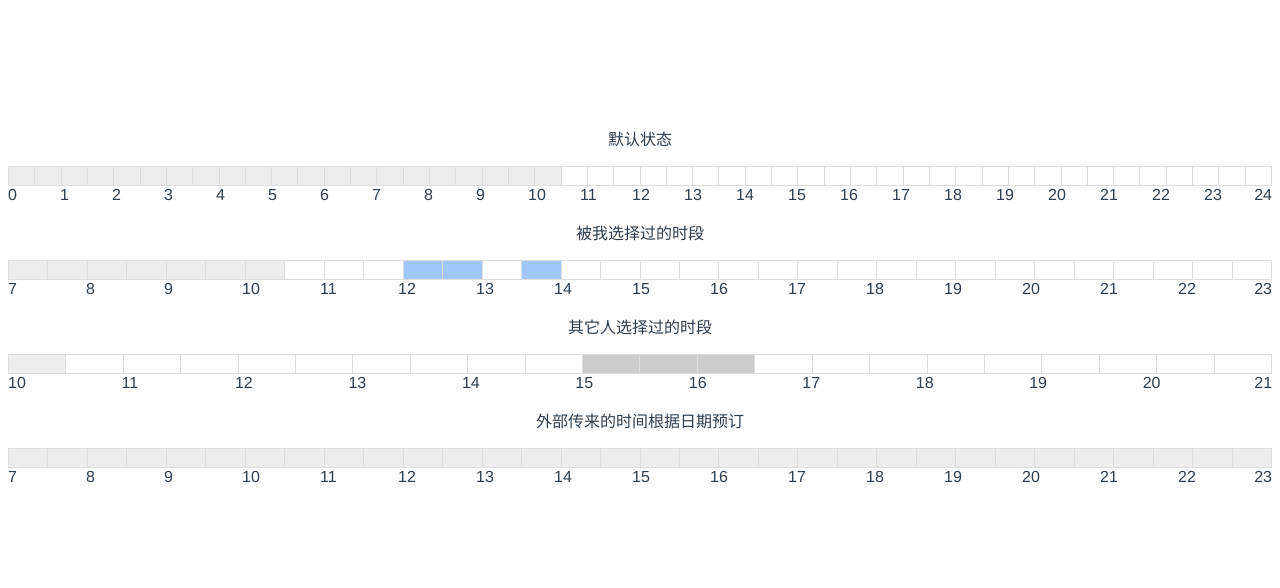
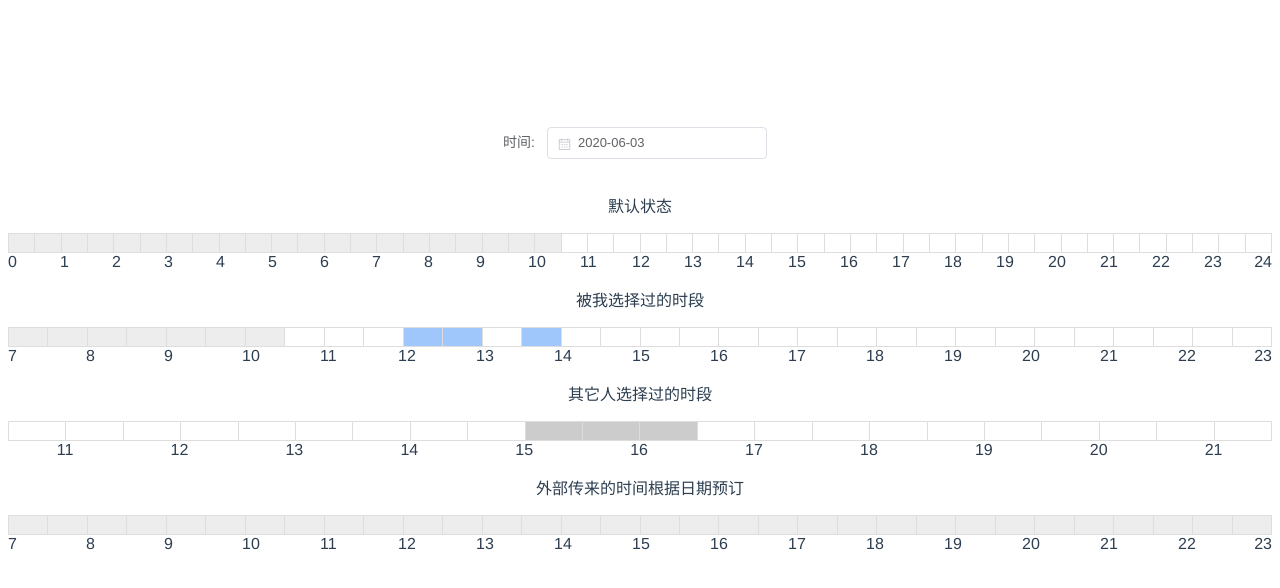
Before and after one commit to fishb/element-timeline, a Vue app: page / in a window 1280 px wide. Shown: the top 588 px of the page. Built offline with nearby package versions, Linux system fonts and the light colour scheme.

Commit message:
加入需要提前多少小时预订功能

```diff
--- a/src/components/timeLine.vue
+++ b/src/components/timeLine.vue
@@ -1,69 +1,134 @@
 <template>
   <div class="vslider">
     <div class="vslider-container" :ref="domRef">
-            <div :class="['vslider-item', { 'lightgray': item.overdue } , { 'darkblue': item.ischecked } , { 'lightblue': item.ishover } , { 'disableblue' : item.checked } , { 'darkgray': item.disabled } ]" v-for="(item,index) in hourList" :key="index" @click="ClickVslider(item.hour,index,$event)" :hour-list="item.hour" :hourkey="index" @mouseover="mouseoverItem(item)" @mouseleave="mouseleaveItem(item)">
-                <popper v-if="!item.overdue && !item.disabled && item.visible" :timeformat="timeformat" :hoverslot="tips">
+      <div
+        :class="['vslider-item', { 'lightgray': item.overdue } , { 'darkblue': item.ischecked } , { 'lightblue': item.ishover } , { 'disableblue' : item.checked } , { 'darkgray': item.disabled } ]"
+        v-for="(item,index) in hourList"
+        :key="index"
+        @click="ClickVslider(item.hour,index,$event)"
+        :hour-list="item.hour"
+        :hour="`${formatTime(item.hour[0])} ~ ${formatTime(item.hour[1])}`"
+        :hourkey="index"
+        @mouseover="mouseoverItem(item)"
+        @mouseleave="mouseleaveItem(item)"
+      >
+        <popper
+          v-if="!item.overdue && !item.disabled && item.visible"
+          :timeformat="timeformat"
+          :hoverslot="tips"
+        >
           <div class="popper-slot" slot="content">
             <el-button type="text" @click.stop="onCancel">取消</el-button>
             <el-button type="primary" @click.stop="EventEmit(item.hour,index,$event)">确定</el-button>
           </div>
         </popper>
-                <popper v-if="item.overdue && item.overdueShow" :timeformat="'已过期'" hoverslot=" " class="diableBox">
-                </popper>
-                <popper v-if="item.checked && item.checkedShow" :timeformat="'已被我预定'" hoverslot=" " class="diableBox">
+        <popper
+          v-if="item.overdue && item.overdueShow"
+          :timeformat="'已过期'"
+          hoverslot=" "
+          class="diableBox"
+        ></popper>
+        <popper
+          v-if="item.checked && item.checkedShow"
+          :timeformat="'已被我预定'"
+          hoverslot=" "
+          class="diableBox"
+        >
           <i class="el-icon-success" slot="icon" style="margin: 0 2px;color: #67C23A;"></i>
         </popper>
-                <popper v-if="item.disabled && item.disabledShow" :timeformat="`已被${disabledList.find(i=>i.time==item.hour[0]).name}预定`" hoverslot=" " class="diableBox">
-                </popper>
+        <popper
+          v-if="item.disabled && item.disabledShow"
+          :timeformat="`已被${disabledList.find(i=>i.time==item.hour[0]).name}预定`"
+          hoverslot=" "
+          class="diableBox"
+        ></popper>
       </div>
     </div>
-        <div class="vslider-number">
-            <span v-for="(item,index) in hourList" :key="index" :hour-list="item.hour" :hourkey="index">{{item.hour[0] % 1 === 0 ? item.hour[0] : ""}}{{hourList.length-1 === index ? item.hour[1] : ''}}</span>
+    <div class="vslider-number" v-if="hourList[0].hour[0] % 1 === 0">
+      <span
+        v-for="(item,index) in hourList"
+        :key="index"
+        :hour-list="item.hour"
+        :hour="`${formatTime(item.hour[0])} ~ ${formatTime(item.hour[1])}`"
+        :hourkey="index"
+      >{{item.hour[0] % 1 === 0 ? item.hour[0] : ""}}{{hourList.length-1 === index ? item.hour[1] % 1 === 0 ? item.hour[1] : '' : ""}}</span>
+    </div>
+    <div class="vslider-number hous" v-else>
+      <span
+        v-for="(item,index) in hourList"
+        :key="index"
+        :hour-list="item.hour"
+        :hour="`${formatTime(item.hour[0])} ~ ${formatTime(item.hour[1])}`"
+        :hourkey="index"
+      >{{item.hour[1] % 1 === 0 ? item.hour[1] : ""}}{{hourList.length-1 === index ? item.hour[1] % 1 === 0 ? item.hour[1] : '' : ''}}</span>
     </div>
   </div>
 </template>
 
 <script>
-import popper from '@/components/popper';
+import popper from "@/components/popper";
+const format = n => {
+  return n > 9 ? n : `0${n}`;
+};
+const getTimestamp = timestamp => {
+  let d = new Date(timestamp);
+  let year = d.getFullYear();
+  let month = format(d.getMonth() + 1);
+  let day = format(d.getDate());
+  let hour = format(d.getHours());
+  let minutes = format(d.getMinutes());
+  return {
+    NewDate: new Date(`${year}-${month}-${day}`),
+    ym: year + "-" + month,
+    ymd: year + "-" + month + "-" + day,
+    hm: `${hour}:${minutes}`
+  };
+};
 export default {
-    name: 'timeLine',
+  name: "timeLine",
   components: {
     popper
   },
   props: {
     date: {
       type: [String],
-            default: ""
+      default: () => {
+        return getTimestamp(new Date()).ymd;
+      }
+    },
+    advance: {
+      type: [String, Number],
+      default: 0
     },
     minHour: {
-            type: [String,Number],
+      type: [String, Number],
       default: 0
     },
     maxHour: {
-            type: [String,Number],
+      type: [String, Number],
       default: 24
     },
     unit: {
-            type: [String,Number],
+      type: [String, Number],
       default: 30
     },
     // 单位 一格表示的时段对应的刻度
     scale: {
-            type: [String,Number],
+      type: [String, Number],
       default: 0.5
     },
     //已经被别人预定
     disabledList: {
-            type: [String,Array],
-            default: ()=>{
-                return []
+      type: [String, Array],
+      default: () => {
+        return [];
       }
     },
     //已经被我预定
     checkedList: {
-            type: [String,Array],
-            default: ()=> {
-                return []
+      type: [String, Array],
+      default: () => {
+        return [];
       }
     },
     domRef: {
@@ -86,109 +151,156 @@ export default {
       selectHours: [], //选择的时间
       hovermin: "", //鼠标悬浮的最小时间
       hovermax: "" //鼠标悬浮的最大时间
+    };
+  },
+  watch: {
+    clear(newValue, oldValue) {
+      console.info(oldValue);
+      if (!newValue) {
+        this.onCancel();
       }
     },
-    watch: {
-        clear(newValue,oldValue) {
-            console.info(oldValue)
-            if(!newValue) {
-                this.onCancel()
-            }
+    date(newValue,oldValue) {
+        console.log(newValue,oldValue);
+        this.hourList = this.getHoursList();
     }
   },
   computed: {
     /** 时间提示格式化 **/
     timeformat() {
-            if(this.isMove && this.hovermin && this.hovermax && this.selectmin && this.selectmax) {
-                if(this.hovermax < this.selectmin) {
-                    return this.formatTimeList([this.hovermin,this.selectmax])
-                }else if(this.hovermin > this.selectmax) {
-                    return this.formatTimeList(this.selectmin < this.selectmax ? [this.selectmin,this.hovermax] : [this.selectmax,this.hovermax])
-                }else {
-                    return this.formatTimeList(this.selectmin < this.selectmax ? [this.selectmin,this.selectmax] : [this.selectmax,this.selectmin])
+      if (
+        this.isMove &&
+        this.hovermin &&
+        this.hovermax &&
+        this.selectmin &&
+        this.selectmax
+      ) {
+        if (this.hovermax < this.selectmin) {
+          return this.formatTimeList([this.hovermin, this.selectmax]);
+        } else if (this.hovermin > this.selectmax) {
+          return this.formatTimeList(
+            this.selectmin < this.selectmax
+              ? [this.selectmin, this.hovermax]
+              : [this.selectmax, this.hovermax]
+          );
+        } else {
+          return this.formatTimeList(
+            this.selectmin < this.selectmax
+              ? [this.selectmin, this.selectmax]
+              : [this.selectmax, this.selectmin]
+          );
         }
-            }else{
-                return this.formatTimeList(this.selectmin < this.selectmax ? [this.selectmin,this.selectmax] : [this.selectmax,this.selectmin])
+      } else {
+        return this.formatTimeList(
+          this.selectmin < this.selectmax
+            ? [this.selectmin, this.selectmax]
+            : [this.selectmax, this.selectmin]
+        );
       }
     },
     /**提示   选中的长度为1显示移动光标 如果移动鼠标则提示再次点击 **/
     tips() {
-            if(this.selectHours.length!==1) return "";
-            if(this.endX !== this.startX) return "(再次点击确认时段)";
+      if (this.selectHours.length !== 1) return "";
+      if (this.endX !== this.startX) return "(再次点击确认时段)";
       return "(移动光标选择更多时段)";
-        }
+    },
+    // getHoursList() {
+    //   let nowTime = getTimestamp(new Date());
+    //   let hour = `${nowTime.ymd} ${nowTime.hm}`;
+    //   let arr = [];
+    //   for (let i = this.minHour; i < this.maxHour; i += this.scale) {
+    //     arr.push(i);
+    //   }
+    //   return arr.map(item => {
+    //     return {
+    //       hour: [item, item + this.scale],
+    //       visible: false, //弹出
+    //       disabled: this.disabledList.map(i => i.time).includes(item), //禁用
+    //       overdue: new Date(`${this.date} ${this.formatTime(item + this.scale)}`).getTime() - (this.advance*60*60*1000) < new Date(hour).getTime(),
+    //       checked: this.checkedList.includes(item), //已选
+    //       ischecked: false, //选中
+    //       ishover: false, //悬浮
+    //       overdueShow: false, //过期的弹窗
+    //       checkedShow: false, //已经被预定的弹窗
+    //       disabledShow: false // 其他人预定弹窗
+    //     };
+    //   });
+    // }
   },
   methods: {
-        format(n) {
-            return n > 9 ? n : `0${n}`
-        },
     formatTime(num) {
-            let time = String(num).split('.');
-            let hour = this.format(time[0]);
-            let minute = time[1] ? this.format(Number(`0.${time[1]}`) * 60) : '00';
-            return `${hour}:${minute}`
+      let time = String(num).split(".");
+      let hour = format(time[0]);
+      let minute = time[1] ? format(Number(`0.${time[1]}`) * 60) : "00";
+      return `${hour}:${minute}`;
     },
     formatTimeList(list) {
-            let [min,max] = list;
-            let minutes = (max - min) / this.scale * this.unit;
-            return `${this.formatTime(min)}~${this.formatTime(max)} ${minutes}分钟`
+      let [min, max] = list;
+      let minutes = ((max - min) / this.scale) * this.unit;
+      return `${this.formatTime(min)}~${this.formatTime(max)} ${minutes}分钟`;
     },
     getnum(num) {
-            let time = String(num).split('.');
-            let minute = time[1] ? this.format(Number(`0.${time[1]}`) * 60) : '0';
-            return minute
+      let time = String(num).split(".");
+      let minute = time[1] ? format(Number(`0.${time[1]}`) * 60) : "0";
+      return minute;
     },
     getHoursList() {
-            //let hour = new Date(this.date).getHours() + new Date(this.date).getMinutes() / 60;
-            let hour = new Date().getHours() + new Date().getMinutes() / 60;
+      let nowTime = getTimestamp(new Date());
+      let hour = `${nowTime.ymd} ${nowTime.hm}`;
       let arr = [];
-            for(let i=this.minHour; i<this.maxHour; i+=this.scale) {
-                arr.push(i)
+      for (let i = this.minHour; i < this.maxHour; i += this.scale) {
+        arr.push(i);
       }
-            return arr.map(item=>{
+      return arr.map(item => {
         return {
-                    hour: [item,item+this.scale],
+          hour: [item, item + this.scale],
           visible: false, //弹出
-                    disabled: this.disabledList.map(i=>i.time).includes(item), //禁用
-                    overdue: !this.date ?  item + this.scale < hour : new Date().getTime() < new Date(this.date).getTime(),
+          disabled: this.disabledList.map(i => i.time).includes(item), //禁用
+          overdue: new Date(`${this.date} ${this.formatTime(item + this.scale)}`).getTime() - (this.advance*60*60*1000) < new Date(hour).getTime(),
           checked: this.checkedList.includes(item), //已选
           ischecked: false, //选中
           ishover: false, //悬浮
           overdueShow: false, //过期的弹窗
           checkedShow: false, //已经被预定的弹窗
           disabledShow: false // 其他人预定弹窗
+        };
+      });
+    },
+    SecondsClick(hour, index, e) {
+      /**如果选择的区间包括禁用了的区间**/
+      let key = this.hourList.findIndex((u, ukey) => {
+        if (u.hour[0] === this.selectHours[0].hour[0]) {
+          return ukey;
         }
       });
-        },
-        SecondsClick(hour,index,e) {
-             /**如果选择的区间包括禁用了的区间**/
-               let key = this.hourList.findIndex((u,ukey)=>{
-                   if(u.hour[0]===this.selectHours[0].hour[0]){
-                       return ukey
-                    }
-               })
-               let uList = key > index ? this.hourList.slice(index,key+1) : this.hourList.slice(key,index+1)
-               if(uList.find(i=>i.overdue || i.disabled || i.checked)){
+      let uList =
+        key > index
+          ? this.hourList.slice(index, key + 1)
+          : this.hourList.slice(key, index + 1);
+      if (uList.find(i => i.overdue || i.disabled || i.checked)) {
         return;
       }
       /**如果先选择时间较大再选择小的就把 hour[0]赋值给mix反之hour「1」赋值给max**/
-               if(this.selectmax > hour[1]) {
+      if (this.selectmax > hour[1]) {
         this.selectmin = hour[0];
-               }else {
+      } else {
         this.selectmax = hour[1];
       }
       this.endX = e.x;
-               let [min,max] = this.selectmin < this.selectmax ? [ this.selectmin,this.selectmax] : [this.selectmax, this.selectmin];
-               this.hourList = this.hourList.map(item=>{
+      let [min, max] =
+        this.selectmin < this.selectmax
+          ? [this.selectmin, this.selectmax]
+          : [this.selectmax, this.selectmin];
+      this.hourList = this.hourList.map(item => {
         return {
           ...item,
           ischecked: item.hour[0] < max && item.hour[1] > min
-                   }
-               })
+        };
+      });
     },
     /** 点击按钮改变原有数组的属性并且添加到selectHours. 长度大于1点击按钮则为重选，清空掉前面选择的 **/
-        ClickVslider(hour,index,e) {
-            if(!this.selectHours.length || this.selectHours.length>1) {
+    ClickVslider(hour, index, e) {
+      if (!this.selectHours.length || this.selectHours.length > 1) {
         this.selectmin = hour[0];
         this.selectmax = hour[1];
         this.isMove = true;
@@ -196,180 +308,211 @@ export default {
         this.endX = e.x;
       }
       //第二次次点击按钮
-            if(this.selectHours.length===1) {
+      if (this.selectHours.length === 1) {
         this.isMove = false;
-               this.SecondsClick(hour,index,e)
+        this.SecondsClick(hour, index, e);
       }
       //重置
-            if(this.selectHours.length>1) {
+      if (this.selectHours.length > 1) {
         this.selectHours = [];
-                this.hourList = this.hourList.map(item=>{
+        this.hourList = this.hourList.map(item => {
           return {
             ...item,
             ischecked: false
+          };
+        });
       }
-                })
+      let data = this.hourList.find(i => i.hour === hour);
+      let showdata = this.hourList.find(i => i.visible); // 点击禁用按钮不触发。
+      if (data.overdue || data.disabled || data.checked) return;
+      this.$nextTick(() => {
+        if (showdata) {
+          this.$set(showdata, "visible", false);
         }
-            let data = this.hourList.find(i=>i.hour===hour);
-            let showdata = this.hourList.find(i=>i.visible); // 点击禁用按钮不触发。
-            if(data.overdue || data.disabled || data.checked) return;
-            this.$nextTick(()=>{
-                if(showdata) {
-                    this.$set(showdata,'visible',false)
-                }
-                this.$set(this.hourList[index],'visible',!data.visible)
-                this.$set(this.hourList[index],'ischecked',data.ischecked ? data.ischecked : !data.ischecked)
+        this.$set(this.hourList[index], "visible", !data.visible);
+        this.$set(
+          this.hourList[index],
+          "ischecked",
+          data.ischecked ? data.ischecked : !data.ischecked
+        );
         this.selectHours.push(this.hourList[index]);
-            })
-            this.Clear()
+      });
+      this.Clear();
     },
     onCancel() {
-            [this.selectmin,this.selectmax,this.selectHours,this.isMove,this.hovermin,this.hovermax] = [0,0,[],false,"",""];
-            this.hourList = this.hourList.map(item=>{
+      [
+        this.selectmin,
+        this.selectmax,
+        this.selectHours,
+        this.isMove,
+        this.hovermin,
+        this.hovermax
+      ] = [0, 0, [], false, "", ""];
+      this.hourList = this.hourList.map(item => {
         return {
           ...item,
           visible: false,
           ishover: false,
           ischecked: item.ischecked ? !item.ischecked : false
-                }
-            })
+        };
+      });
     },
     // 确定
-        EventEmit(hour,index,e) {
-            if(this.selectHours.length === 1) {
-                this.SecondsClick(hour,index,e)
+    EventEmit(hour, index, e) {
+      if (this.selectHours.length === 1) {
+        this.SecondsClick(hour, index, e);
       }
-            this.$emit('getHours',{time:[this.formatTime(this.selectmin),this.formatTime(this.selectmax)], timeformat: this.timeformat});
-            [this.selectmin,this.selectmax,this.startX,this.endX,this.hovermax,this.hovermin,this.selectHours,this.isMove] = ["","",0,0,"","",[],false];
+      this.$emit("getHours", {
+        time: [
+          this.formatTime(this.selectmin),
+          this.formatTime(this.selectmax)
+        ],
+        timeformat: this.timeformat
+      });
+      [
+        this.selectmin,
+        this.selectmax,
+        this.startX,
+        this.endX,
+        this.hovermax,
+        this.hovermin,
+        this.selectHours,
+        this.isMove
+      ] = ["", "", 0, 0, "", "", [], false];
       this.hourList = this.getHoursList();
     },
     // 重置
     Clear() {
-            this.$emit('clearHours',this.domRef)
+      this.$emit("clearHours", this.domRef);
     },
     mouseoverItem(item) {
       //被我预定
-            if(item.checked) {
-                this.$set(item,'checkedShow',true)
-                return
+      if (item.checked) {
+        this.$set(item, "checkedShow", true);
+        return;
       }
       //被其他人预定
-            if(item.disabled) {
-                this.$set(item,'disabledShow',true)
-                return
+      if (item.disabled) {
+        this.$set(item, "disabledShow", true);
+        return;
       }
       //已过期
-            if(item.overdue) {
-                this.$set(item,'overdueShow',true)
-                return
+      if (item.overdue) {
+        this.$set(item, "overdueShow", true);
+        return;
       }
     },
     mouseleaveItem(item) {
       //被我预定
-            if(item.checked) {
-                this.$set(item,'checkedShow',false)
-                return
+      if (item.checked) {
+        this.$set(item, "checkedShow", false);
+        return;
       }
       //被其他人预定
-            if(item.disabled) {
-                this.$set(item,'disabledShow',false)
-                return
+      if (item.disabled) {
+        this.$set(item, "disabledShow", false);
+        return;
       }
       //已过期
-            if(item.overdue) {
-                this.$set(item,'overdueShow',false)
-                return
+      if (item.overdue) {
+        this.$set(item, "overdueShow", false);
+        return;
       }
     }
   },
   created() {
-        this.hourList = this.getHoursList()
+    this.hourList = this.getHoursList();
   },
   mounted() {
-        this.$refs[this.domRef].addEventListener('mousemove',(e)=>{
-            if(this.isMove) {
-                if(e.x!==this.startX) {
+    this.$refs[this.domRef].addEventListener("mousemove", e => {
+      if (this.isMove) {
+        if (e.x !== this.startX) {
           this.endX = e.x;
         }
-               let index = e.target.getAttribute('hourkey');
-               let key = this.selectHours.length ? this.hourList.findIndex((u,ukey)=>{
-                   if(u.hour[0]===this.selectHours[0].hour[0]){
-                       return ukey
+        let index = e.target.getAttribute("hourkey");
+        let key = this.selectHours.length
+          ? this.hourList.findIndex((u, ukey) => {
+              if (u.hour[0] === this.selectHours[0].hour[0]) {
+                return ukey;
               }
-               }) : null;
-               if(!key) {
-                   return
+            })
+          : null;
+        if (!key) {
+          return;
         }
-               let [min,max] = key > index ? [index,key] : [key,index];
-               let uList = this.hourList.slice(min,Number(max)+1);
-               if(uList.find(i=>i.overdue || i.disabled || i.checked)){
+        let [min, max] = key > index ? [index, key] : [key, index];
+        let uList = this.hourList.slice(min, Number(max) + 1);
+        if (uList.find(i => i.overdue || i.disabled || i.checked)) {
           return;
         }
         this.hovermin = index ? this.hourList[index].hour[0] : this.selectmin;
         this.hovermax = index ? this.hourList[index].hour[1] : this.selectmax;
-               this.$nextTick(()=>{
-                   this.hourList = this.hourList.map((item,itemIndex)=>{
+        this.$nextTick(() => {
+          this.hourList = this.hourList.map((item, itemIndex) => {
             return {
               ...item,
-                            ishover: this.hovermax < this.selectmin ?  itemIndex > Number(min)-1 && itemIndex < Number(max) :
-                            itemIndex > Number(min) && itemIndex < Number(max)+1
+              ishover:
+                this.hovermax < this.selectmin
+                  ? itemIndex > Number(min) - 1 && itemIndex < Number(max)
+                  : itemIndex > Number(min) && itemIndex < Number(max) + 1
+            };
+          });
+        });
       }
-                    })
-               })
+    });
   }
-        })
-    }
-}
+};
 </script>
 
 <style scoped>
-ul,li{
+ul,
+li {
   list-style-type: none;
 }
-.vslider{
+.vslider {
   width: 100%;
   display: flex;
   flex-direction: column;
 }
-.vslider-container{
+.vslider-container {
   width: 100%;
   height: 20px;
   line-height: 20px;
   display: flex;
   cursor: pointer;
 }
-.vslider-item{
+.vslider-item {
   flex: 1;
   border: 1px solid #ddd;
   border-right-width: 0px;
   position: relative;
 }
-.vslider-item:last-child{
+.vslider-item:last-child {
   border-right-width: 1px;
 }
-.lightgray{
+.lightgray {
   cursor: default;
   background-color: #ededee;
 }
-.darkgray{
+.darkgray {
   cursor: default;
   background-color: #ccc;
 }
-.lightblue{
+.lightblue {
   background-color: #d7eafd;
 }
-.darkblue{
+.darkblue {
   background-color: #1989fa;
 }
 .disableblue {
   cursor: default;
   background-color: #a0c7fb;
 }
-.vslider-number{
+.vslider-number {
   width: 100%;
   display: flex;
 }
-.vslider-number span{
+.vslider-number span {
   flex: 1;
   text-align: left;
   margin-left: -8px;
@@ -377,29 +520,34 @@ ul,li{
 .vslider-number span:first-child {
   margin-left: 0;
 }
-.vslider-number span:last-child{
+.vslider-number span:last-child {
   text-align: right;
   margin-left: 0;
 }
-.popper-slot{
+.hous span {
+  text-align: right;
+  margin-right: -8px;
+  margin-left: auto;
+}
+.popper-slot {
   margin: 5px 0;
   text-align: right;
 }
-.popper-slot .el-button{
+.popper-slot .el-button {
   padding: 4px 8px;
 }
-.vslider-item:last-child >>> .vslider-popper{
-    left:  0;
+.vslider-item:last-child >>> .vslider-popper {
+  left: 0;
   transform: translate(-85%, 0);
 }
-.vslider-item:last-child >>> .vslider-popper .popper__arrow{
+.vslider-item:last-child >>> .vslider-popper .popper__arrow {
   left: 90%;
 }
-.vslider-item:first-child >>> .vslider-popper{
-    left:  50%;
+.vslider-item:first-child >>> .vslider-popper {
+  left: 50%;
   transform: translate(0%, 0);
 }
-.vslider-item:first-child >>> .vslider-popper .popper__arrow{
+.vslider-item:first-child >>> .vslider-popper .popper__arrow {
   left: 10%;
 }
 </style>
--- a/src/view/index.vue
+++ b/src/view/index.vue
@@ -1,17 +1,49 @@
 <template>
   <div>
+    <div class="checkdiv">
+      <el-form :inline="true" :model="formData" ref="form" class="demo-form-inline" size="small">
+        <el-form-item label="时间:">
+          <el-date-picker
+            v-model="formData.time"
+            type="date"
+            value-format="yyyy-MM-dd"
+            :picker-options="pickerOptions"
+            :clearable="false"
+            placeholder="选择日期"
+            @change="createNewDate"
+          ></el-date-picker>
+        </el-form-item>
+      </el-form>
+    </div>
     <p>默认状态</p>
     <time-line domRef="vs" @getHours="getHours" :clear="clear=='vs'" @clearHours="clearHours"/>
     <p>被我选择过的时段</p>
     <time-line domRef="vs3" :minHour="7" :maxHour="23" :checkedList="[12,12.5,13.5]"  @getHours="getHours" :clear="clear=='vs3'" @clearHours="clearHours"/>
     <p>其它人选择过的时段</p>
-    <time-line domRef="vs18" :minHour="10" :maxHour="21" :disabledList="[{name:'张三',time:15},{name:'李四',time:15.5},{name:'王五',time:16}]" @getHours="getHours" :clear="clear=='vs18'" @clearHours="clearHours"/>
+    <time-line domRef="vs18" :minHour="10.5" :maxHour="21.5" :disabledList="[{name:'张三',time:15},{name:'李四',time:15.5},{name:'王五',time:16}]" @getHours="getHours" :clear="clear=='vs18'" @clearHours="clearHours"/>
     <p>外部传来的时间根据日期预订</p>
-    <time-line domRef="vs19" :date="'2020-06-08'" :minHour="7" :maxHour="23" @getHours="getHours" :clear="clear=='vs19'" @clearHours="clearHours"/>
+    <time-line domRef="vs19" :date="formData.time" :advance="24" :minHour="7" :maxHour="23" @getHours="getHours" :clear="clear=='vs19'" @clearHours="clearHours"/>
   </div>
 </template>
 
 <script>
+const format = n => {
+  return n > 9 ? n : `0${n}`;
+};
+const getTimestamp = timestamp => {
+  let d = new Date(timestamp);
+  let year = d.getFullYear();
+  let month = format(d.getMonth() + 1);
+  let day = format(d.getDate());
+  let hour = format(d.getHours());
+  let minutes = format(d.getMinutes());
+  return {
+    NewDate: new Date(`${year}-${month}-${day}`),
+    ym: year + "-" + month,
+    ymd: year + "-" + month + "-" + day,
+    hm: `${hour}:${minutes}`
+  };
+};
 import timeLine from "@/components/timeLine";
 export default {
   components: {
@@ -19,10 +51,24 @@ export default {
   },
   data() {
     return {
-      clear: ""
+      clear: "",
+      formData: {
+        time: getTimestamp(new Date()).ymd
+      },
+      pickerOptions: {
+        disabledDate(time) {
+          return time.getTime() < Date.now() - 8.64e7;
+        }
+      },
     }
   },
   methods: {
+    createNewDate(e) {
+      this.$nextTick(()=>{
+        //this.formData.time = e
+        this.$set(this.formData,'time',e)
+      })
+    },
     getHours(e) {
       this.$message({
         type: 'success',
```
Also changed, not shown: 1 other file (tests, documents, lock files or other folders). Lines whose indentation alone changed are shown as unchanged.
